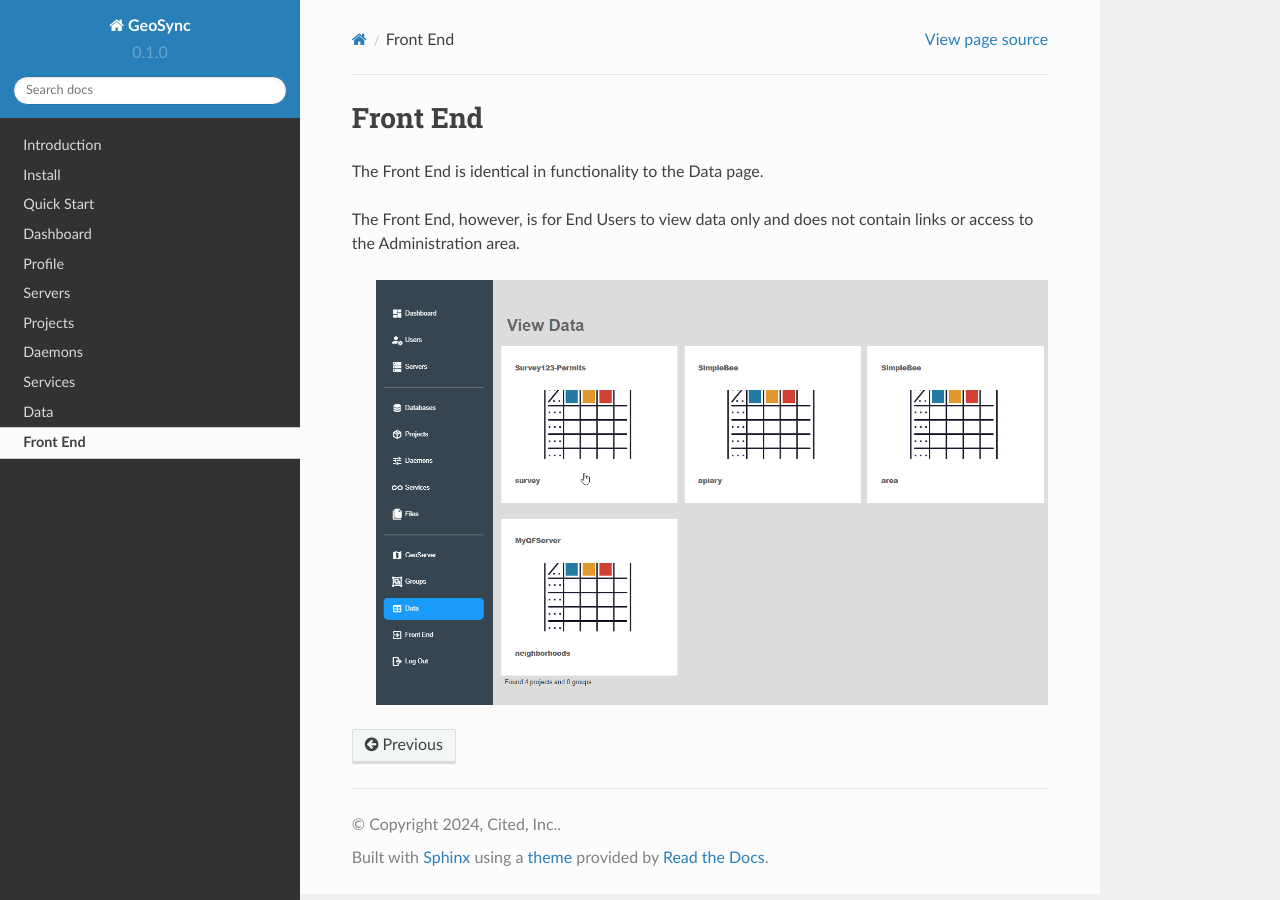
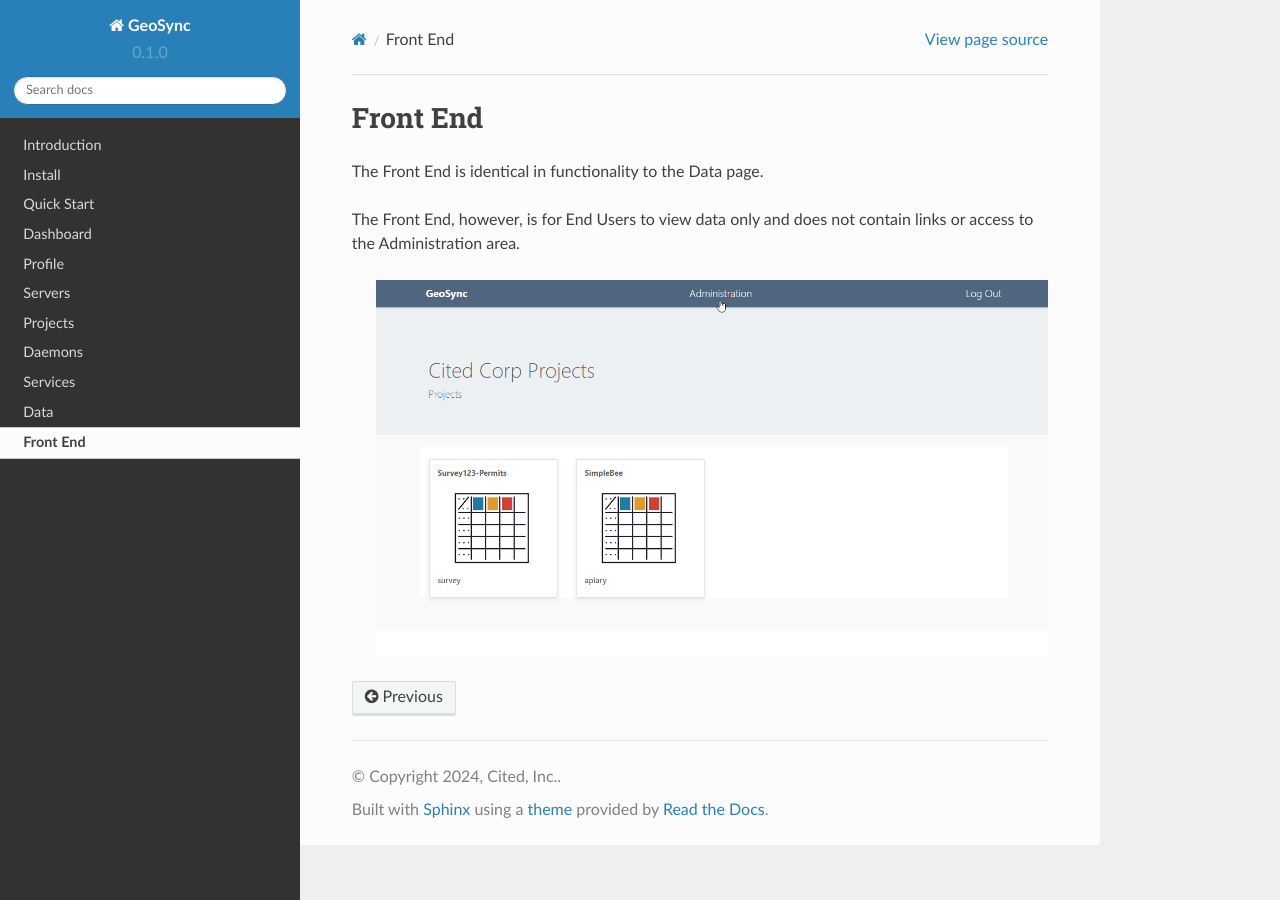
Before and after one commit to AcuGIS/GeoSync, a Sphinx documentation site: the page built from docs/source/frontend.rst, in a window 1280 px wide. Built offline with Sphinx 7.4.7 and the Read the Docs theme 2.0.0, drawn with Linux system fonts in a browser that asks for light colours.

Commit message:
Update frontend.rst

```diff
--- a/docs/source/frontend.rst
+++ b/docs/source/frontend.rst
@@ -7,4 +7,4 @@ The Front End, however, is for End Users to view data only and does not contain
 
 
 
-   .. image:: images/view-1.png
+   .. image:: images/quick-start-admin-1.png
```
